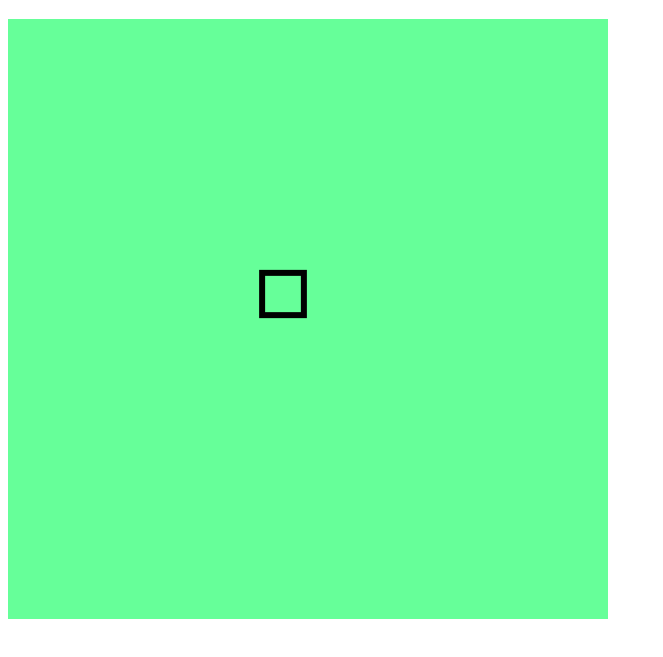
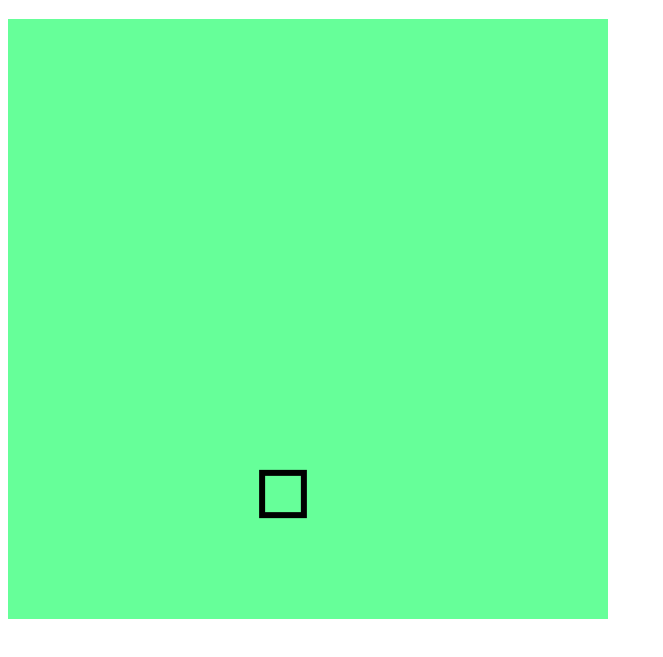
Before and after one commit to jbarren/puzzlegame, a plain HTML site: page html/main.html in a window 1280 px wide. Shown: the part 61-718 px from the top of the page, without its empty margins (0-663 px from the left). Drawn offline with Linux system fonts and the light colour scheme.

Commit message:
Code refactored but only one piece falling

```diff
--- a/html/main.html
+++ b/html/main.html
@@ -7,6 +7,6 @@
 </head>
 <body>
     <h1>Welcome to Puzzle game!!</h1>
-    <script src="../js/main.js"></script>
+    <script src="../js/newMain.js"></script>
 </body>
 </html>
--- a/js/main.js
+++ b/js/main.js
@@ -1,111 +1,118 @@
-var PUZZLE_GAME = (function(){
-    'use strict'
-    function StageArea(pixiStage){
-        var pixiStage = pixiStage;
-        var stageArea = new Array(10);
-        for (var i = 0; i < 10; i++) {
-            stageArea[i] = new Array(10);
-        }
-        return {
-
-        };
-    }
-
-    function Position() {
-        var x = 5;
-        var y = 0;
-        return {
-            getX: function () {
-                return x;
-            },
-            getY: function () {
-                return y;
-            },
-            moveDown: function () {
-                if (y < 10) {
-                    y++;
-                    return true;
-                }
-                return false;
-            }
-        };
-    };
-
-    function Piece(stage) {
-        var texture = PIXI.Texture.fromImage("../images/square.png");
-        var image = new PIXI.Sprite(texture);
-        var pos = new Position();
-        image.position.x = pos.getX() * 50;
-        image.position.y = pos.getY() * 50;
-        stage.addChild(image);
-        return {
-            getPosition: function () {
-                return pos;
-            },
-            move: function (x, y) {
-                image.position.x = x * 50;
-                image.position.y = y * 50;
-            },
-            moveDown: function () {
-                if (pos.moveDown()) {
-                    this.move(pos.getX(), pos.getY());
-                    return true;
-                }
-                return false;
-            }
-        };
-    };
-
-    var stage;
-    var renderer;
-    var stageArea;
-
-    function start(){
-        // create an new instance of a pixi stage
-        stage = new PIXI.Stage(0x66FF99);
-        // create a renderer instance.
-        renderer = PIXI.autoDetectRenderer(600, 600);
-        // add the renderer view element to the DOM
-        document.body.appendChild(renderer.view);
-        stageArea = new StageArea(stage);
-        requestAnimFrame( animate );
-    }
-
-    var counter = 50;
-    function animate() {
-        runGame();
-        renderer.render(stage);
-        requestAnimFrame(animate);
-    }
-
-    var pieceInAction;
-    function runGame(){
-
-        var moving = pieceMovement();
-//        if(!moving){
-//            checkCombination();
+//var PUZZLE_GAME = (function(){
+//    'use strict'
+//
+//    var stage;
+//    var renderer;
+//    var stageArea;
+//
+//    function StageArea(pixiStage){
+//        var pixiStage = pixiStage;
+//        var stageArea = new Array(10);
+//        for (var i = 0; i < 10; i++) {
+//            stageArea[i] = new Array(10);
+//        }
+//        return {
+//
 //        };
-
-        function pieceMovement(){
-            if(pieceInAction === undefined){
-                pieceInAction = new Piece(stage);
-            }
-            if(counter === 0){
-                counter = 50;
-                if(pieceInAction.moveDown() === false){
-                    pieceInAction = new Piece(stage);
-                    return false;
-                }
-                return true;
-            }else{
-                counter--;
-                return true;
-            }
-
-
-        }
-
-        function checkCombination(){}
-    };
-    start();
-}());
+//    }
+//
+//    function Position() {
+//        var x = 5;
+//        var y = 0;
+//        return {
+//            getX: function () {
+//                return x;
+//            },
+//            getY: function () {
+//                return y;
+//            },
+//            moveDown: function () {
+//                if (y < 10) {
+//                    y++;
+//                    return true;
+//                }
+//                return false;
+//            }
+//        };
+//    };
+//
+//    function Piece(stage, stageArea) {
+//        var texture = PIXI.Texture.fromImage("../images/square.png");
+//        var image = new PIXI.Sprite(texture);
+//        var pos = new Position();
+//        image.position.x = pos.getX() * 50;
+//        image.position.y = pos.getY() * 50;
+//        stage.addChild(image);
+//        return {
+//            getPosition: function () {
+//                return pos;
+//            },
+//            move: function (x, y) {
+//                image.position.x = x * 50;
+//                image.position.y = y * 50;
+//            },
+//            moveDown: function () {
+//                if (pos.moveDown()) {
+//                    this.move(pos.getX(), pos.getY());
+//                    return true;
+//                }
+//                return false;
+//            }
+//        };
+//    };
+//
+//
+//
+//    function start(){
+//        // create an new instance of a pixi stage
+//        stage = new PIXI.Stage(0x66FF99);
+//        // create a renderer instance.
+//        renderer = PIXI.autoDetectRenderer(600, 600);
+//        // add the renderer view element to the DOM
+//        document.body.appendChild(renderer.view);
+//        stageArea = new StageArea(stage);
+//        requestAnimFrame( animate );
+//    }
+//
+//    var counter = 50;
+//    function animate() {
+//        runGame();
+//        renderer.render(stage);
+//        requestAnimFrame(animate);
+//    }
+//
+//    var pieceInAction;
+//    function runGame(){
+//
+//        var moving = pieceMovement();
+////        if(!moving){
+////            checkCombination();
+////        };
+//
+//        function pieceMovement(){
+//            if(pieceInAction === undefined){
+//                pieceInAction = new Piece(stage);
+//            }
+//            if(counter === 0){
+//                counter = 50;
+//                if(pieceInAction.moveDown() === false){
+//                    pieceInAction = new Piece(stage);
+//                    return false;
+//                }
+//                return true;
+//            }else{
+//                counter--;
+//                return true;
+//            }
+//
+//
+//        }
+//
+//        function checkCombination(){}
+//    };
+//    start();
+//}());
+//
+//
+//
+//
--- /dev/null
+++ b/js/newMain.js
@@ -0,0 +1,79 @@
+'use strict'
+var PUZZLE_GAME = (function () {
+    function StageArea(stage) {
+
+        var pieceInMovement = new Piece();
+
+        var area = (function () {
+            var areaArray = new Array(10);
+            for (var i = 0; i < 10; i++) {
+                areaArray[i] = new Array(10);
+            }
+            return areaArray;
+        }());
+
+        function Piece() {
+            var texture = PIXI.Texture.fromImage("../images/square.png");
+            var image = new PIXI.Sprite(texture);
+            var x = 5;
+            var y = 0;
+            image.position.x = x * 50;
+            image.position.y = y * 50;
+            stage.addChild(image);
+            return {
+                getX: function () {
+                    return x;
+                },
+                getY: function () {
+                    return y;
+                },
+                moveDown: function () {
+                    y++;
+                    image.position.y = y * 50;
+                }
+            };
+        };
+
+        return {
+            moveDown: function() {
+                if (area[pieceInMovement.getY() + 1][pieceInMovement.getX()] === undefined
+                    && pieceInMovement.getY() < 10) {
+                    pieceInMovement.moveDown();
+                    return true;
+                }
+                return false;
+            },
+            createNewPiece: function() {
+                pieceInMovement = new Piece();
+            }
+        }
+    };
+
+    var stage;
+    var renderer;
+    var stageArea;
+
+    function start() {
+        stage = new PIXI.Stage(0x66FF99);
+        renderer = PIXI.autoDetectRenderer(600, 600);
+        document.body.appendChild(renderer.view);
+        stageArea = new StageArea(stage);
+        requestAnimFrame(animate);
+    }
+
+    function animate() {
+        if (runGame() === false) {
+            return;
+        }
+        renderer.render(stage);
+        requestAnimFrame(animate);
+    }
+
+    function runGame() {
+        if (stageArea.moveDown() === false) {
+            stageArea.createNewPiece();
+        }
+    }
+
+    start();
+}());
```
